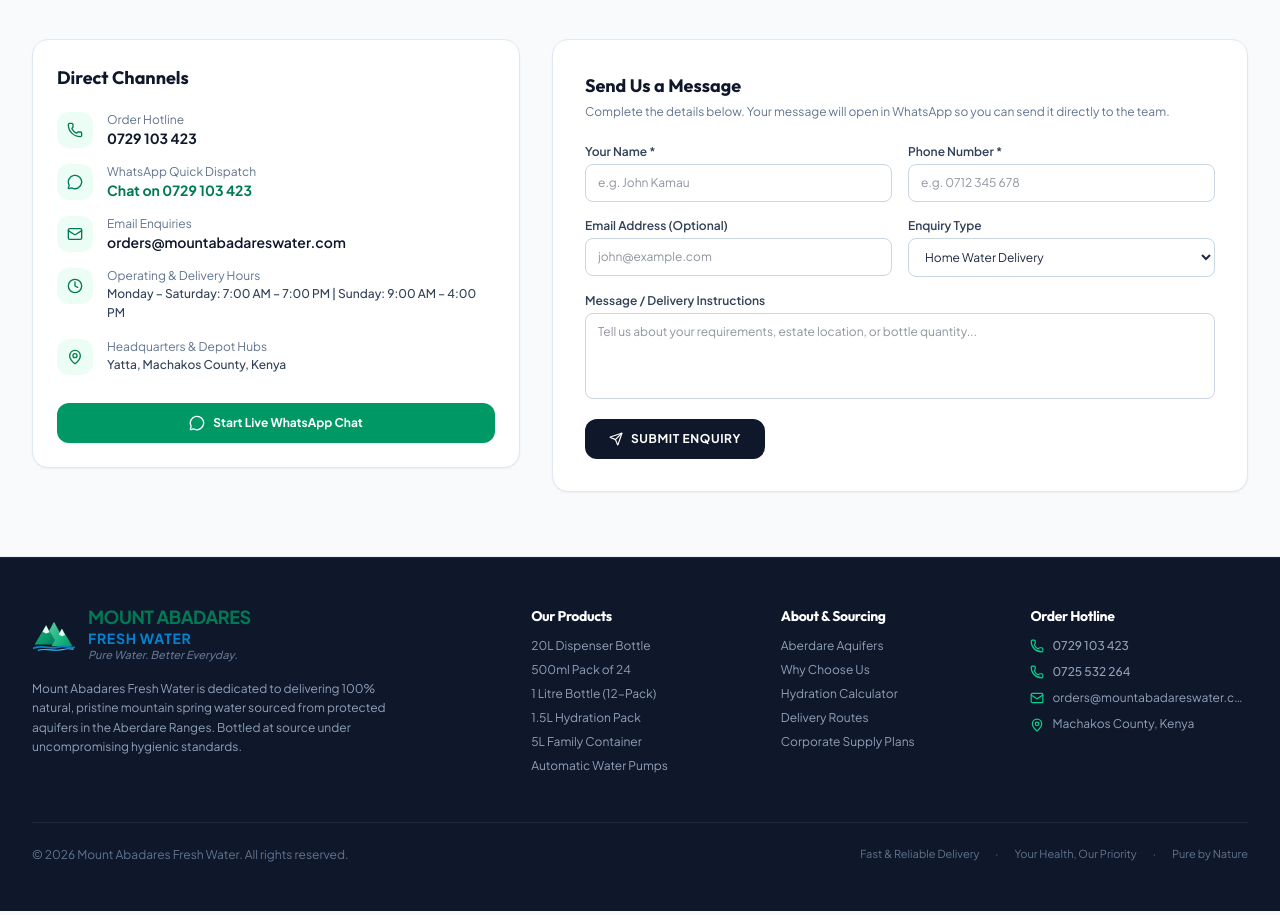
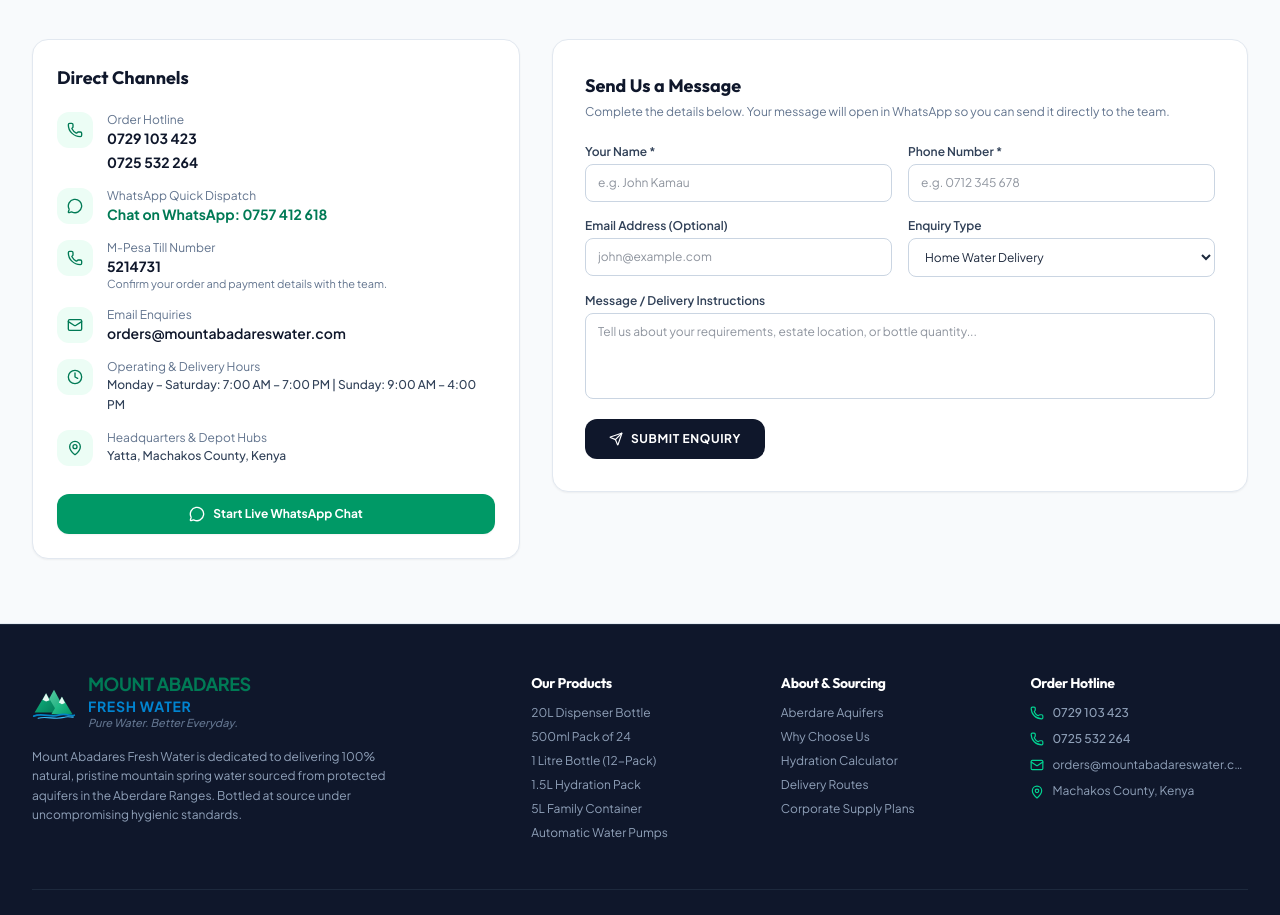
Before and after one commit to yobi369/Abaderes, a React (Vite) app: page / in a window 1280 px wide. Shown: the part 6860-7775 px from the top of the page. Built offline with nearby package versions, Linux system fonts and the light colour scheme.

Commit message:
Update contact channels and M-Pesa till details

```diff
--- a/src/components/ContactSection.tsx
+++ b/src/components/ContactSection.tsx
@@ -59,9 +59,9 @@
                   </div>
                   <div>
                     <span className="text-slate-500 text-xs block">Order Hotline</span>
-                    <a href={`tel:${COMPANY_INFO.phone}`} className="font-bold text-slate-900 hover:text-emerald-700">
-                      {COMPANY_INFO.phoneDisplay}
-                    </a>
+                    <div className="flex flex-col gap-1">{COMPANY_INFO.contactPhones.map((phone) => (
+                      <a key={phone} href={`tel:${phone.replace(/\\s/g, '')}`} className="font-bold text-slate-900 hover:text-emerald-700">{phone}</a>
+                    ))}</div>
                   </div>
                 </div>
 
@@ -75,8 +75,20 @@
                       onClick={handleWhatsAppDirect}
                       className="font-bold text-emerald-700 hover:underline text-left"
                     >
-                      Chat on {COMPANY_INFO.phoneDisplay}
+                      Chat on WhatsApp: 0757 412 618
                     </button>
+                  </div>
+                </div>
+
+
+                <div className="flex items-start gap-3.5">
+                  <div className="p-2.5 rounded-xl bg-emerald-50 text-emerald-700 shrink-0">
+                    <Phone className="w-4 h-4" />
+                  </div>
+                  <div>
+                    <span className="text-slate-500 text-xs block">M-Pesa Till Number</span>
+                    <p className="font-bold text-slate-900">{COMPANY_INFO.paymentTill}</p>
+                    <p className="text-[11px] text-slate-500">Confirm your order and payment details with the team.</p>
                   </div>
                 </div>
 
```
